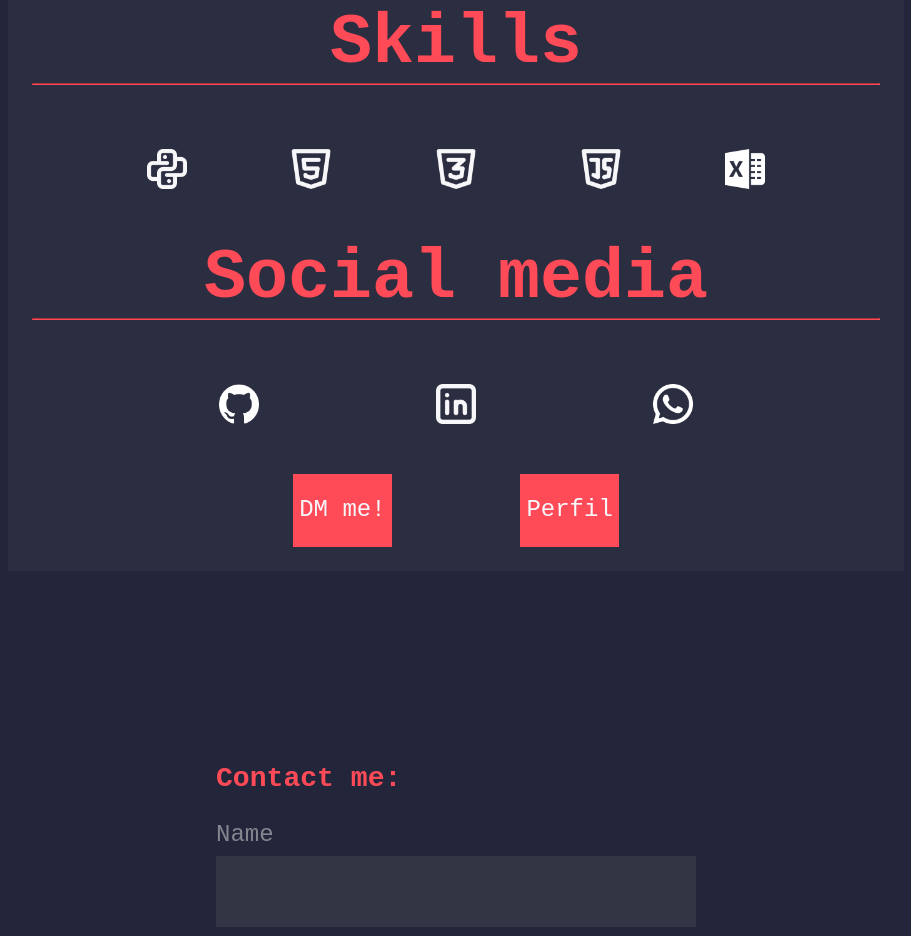
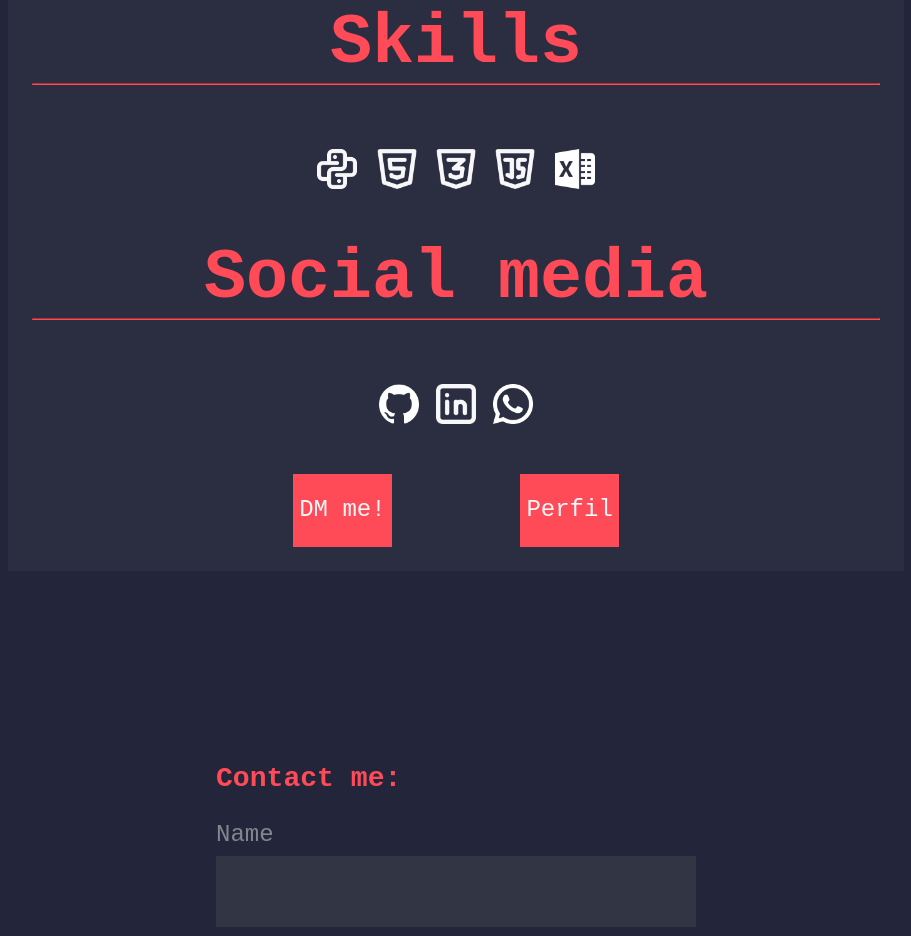
Before and after one commit to ValeAdriano/ValeAdriano.github.io, a plain HTML site: page index.html in a window 1280 px wide. Shown: the part 1700-2636 px from the top of the page, without its empty margins (184-1095 px from the left). Drawn offline with Linux system fonts and the light colour scheme; a web font is replaced by a local one.

Commit message:
Update style.css

```diff
--- a/style.css
+++ b/style.css
@@ -362,7 +362,8 @@ form{
 .wrapper-icons{
   display: flex;
   justify-content: space-evenly;
-
+  margin-left: 20vw;
+  margin-right: 20vw;
   padding: 10px;
 }
 
@@ -370,6 +371,7 @@ form{
   width: 40px;
   height: 40px;
   margin-bottom: 5vh;
+
 }
 
 .socia-wrapper{
@@ -377,5 +379,7 @@ form{
   justify-content: space-evenly;
   padding: 10px;
   margin-bottom: 5vh;
+  margin-left: 25vw;
+  margin-right: 25vw;
 
 }
```
